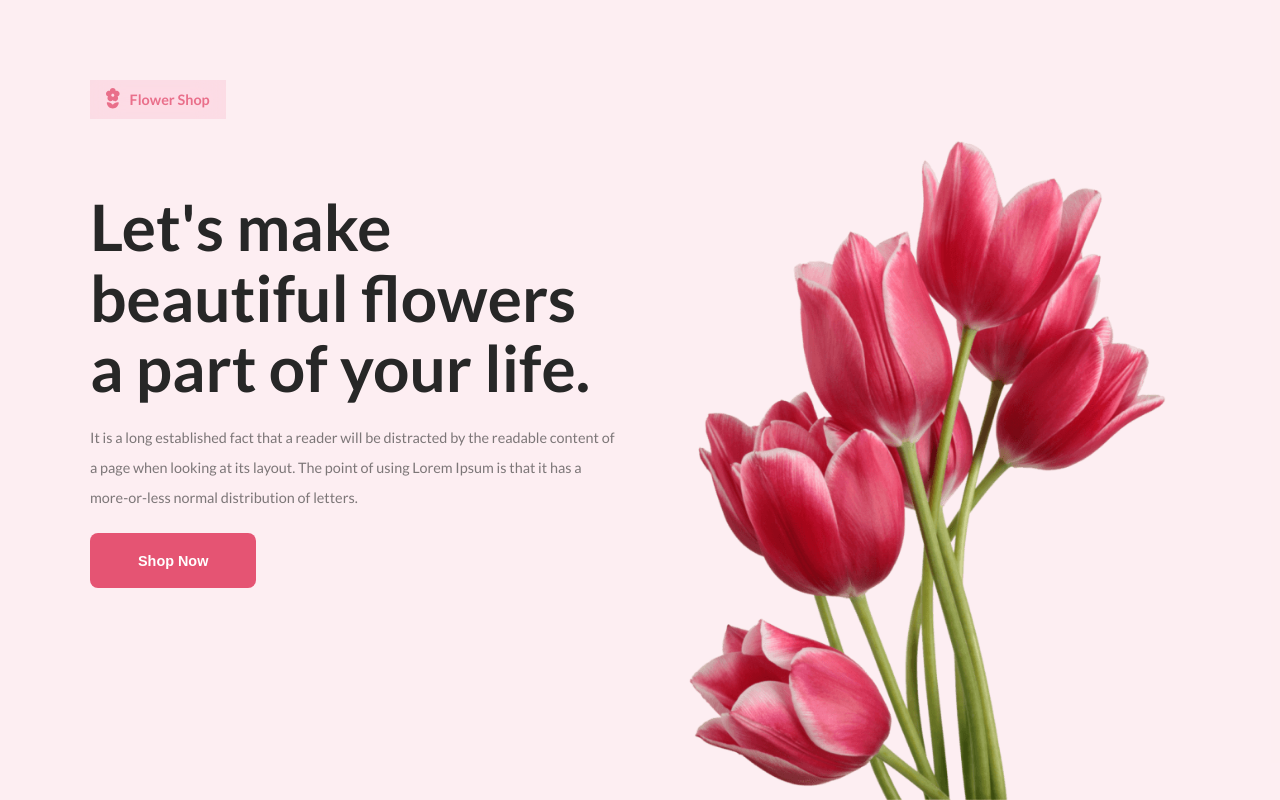
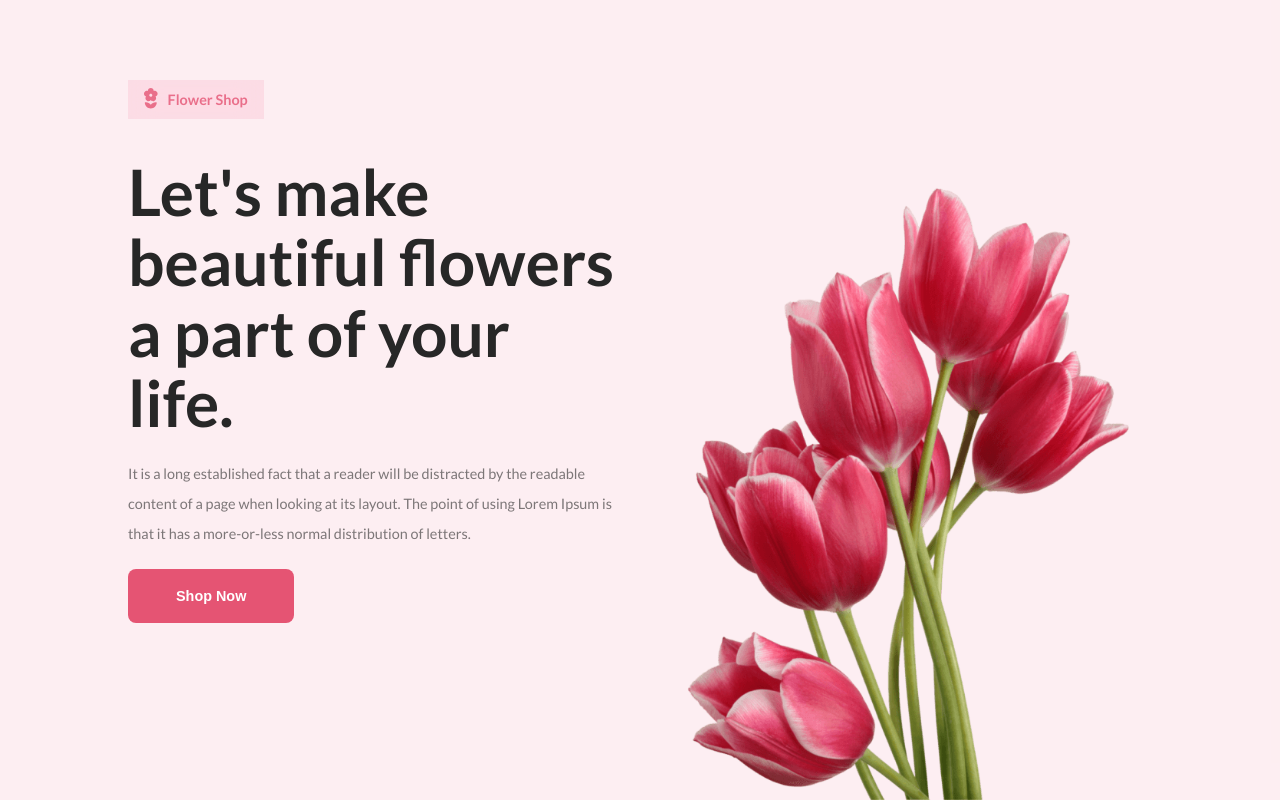
Before and after one commit to btwitsneon/flower-shop-assignment, a plain HTML site: page index.html in a window 1280 px wide. Drawn offline with Linux system fonts and the light colour scheme.

Commit message:
a little fix

```diff
--- a/css/main.css
+++ b/css/main.css
@@ -109,7 +109,7 @@ input {
     align-items: stretch;
 }
 .container {
-    padding: 0 90px;
+    padding: 0 clamp(90px, 10vw, 12rem);
 }
 
 
@@ -150,7 +150,7 @@ section header button,
 header.banner nav {
     position: fixed;
     top: 10%;
-    left: 90px;
+    left: clamp(90px, 10vw, 12rem);
     padding: .5rem 1rem;
     background-color: rgba(229, 84, 115, 0.10);
     backdrop-filter: saturate(180%) blur(15px);
@@ -299,6 +299,9 @@ section.deals main .deals-cover .cover-img {
 }
 
 /* SHOWCASE SECTION */
+section.showcase .gallery {
+    gap: 2.5rem;
+}
 section.showcase .gallery .gallery-item {
     max-width: 25%;
     max-height: 25rem;
```
